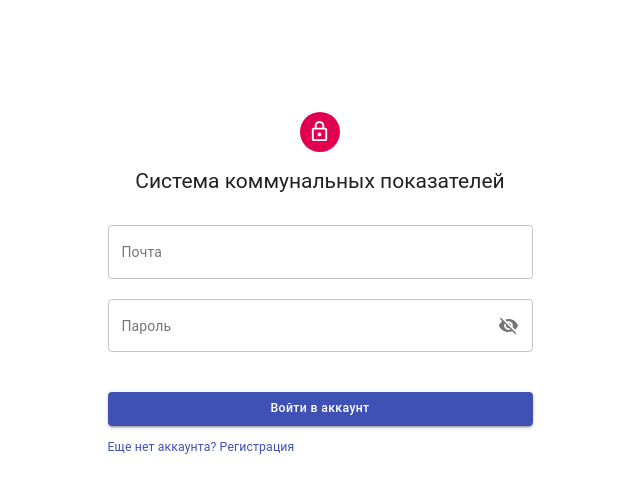
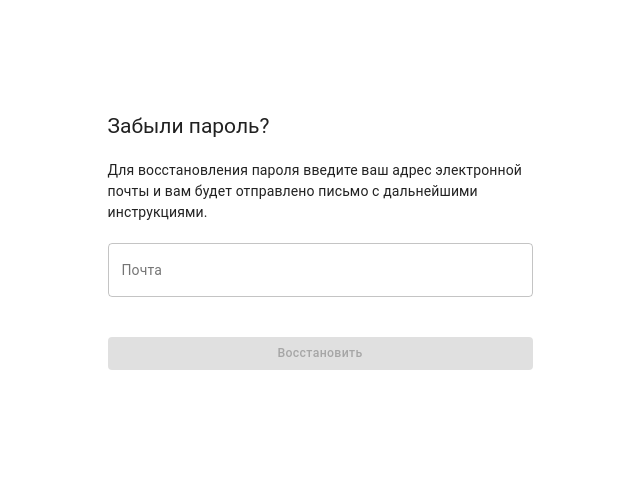
Before and after one commit to averholantsev/indicators_transfer, a React (Create React App) app: page /#/forgot-password in a window 1280 px wide. Before the commit this address led to /#/auth. Shown: the top 492 px of the page, without its empty margins (320-960 px from the left). Built offline with nearby package versions, Linux system fonts and the light colour scheme.

Commit message:
forgot password

```diff
--- a/src/App.js
+++ b/src/App.js
@@ -1,16 +1,17 @@
 import React, { Component } from "react";
 import { Route, Switch, Redirect } from "react-router-dom";
 import { connect } from "react-redux";
+import * as actions from "./store/actions/index";
 
 import Layout from "./hoc/Layout/Layout";
+import AuthForm from "./containers/AuthForm/AuthForm";
+import Logout from "./containers/AuthForm/Logout/Logout";
+import RegistrationForm from "./containers/RegistrationForm/RegistrationForm";
+import ForgotPassword from "./containers/ForgotPassword/ForgotPassword";
 import IndicatorsInsert from "./containers/IndicatorsInsert/IndicatorsInsert";
 import OutlayDetails from "./containers/OutlayDetails/OutlayDetails";
 import Tariffs from "./containers/Tariffs/Tariffs";
 import UsersProfile from "./containers/UsersProfile/UsersProfile";
-import AuthForm from "./containers/AuthForm/AuthForm";
-import Logout from "./containers/AuthForm/Logout/Logout";
-import RegistrationForm from "./containers/RegistrationForm/RegistrationForm";
-import * as actions from "./store/actions/index";
 
 class App extends Component {
   UNSAFE_componentWillMount() {
@@ -22,6 +23,7 @@ class App extends Component {
       <Switch>
         <Route path="/auth" component={AuthForm} />
         <Route path="/registration" component={RegistrationForm} />
+        <Route path="/forgot-password" component={ForgotPassword} />
         <Redirect to="/auth" />
       </Switch>
     );
--- a/src/containers/AuthForm/AuthForm.js
+++ b/src/containers/AuthForm/AuthForm.js
@@ -11,7 +11,7 @@ import {
   AuthInputPassword,
   AuthAlert,
 } from "../../components/UI/AuthComponents/index";
-import { Typography, Link } from "@material-ui/core";
+import { Typography, Link, Grid } from "@material-ui/core";
 import LockOutlinedIcon from "@material-ui/icons/LockOutlined";
 
 // Реализация классового компонента формы
@@ -87,7 +87,10 @@ class AuthForm extends Component {
 
   //Функция для отправки данных формы
   formSenderHandler = () => {
-    this.props.onAuth(this.state.auth.email.value, this.state.auth.password.value);
+    this.props.onAuth(
+      this.state.auth.email.value,
+      this.state.auth.password.value
+    );
   };
 
   render() {
@@ -108,7 +111,6 @@ class AuthForm extends Component {
             <AuthAlert severity="error">{this.props.errorMessage}</AuthAlert>
           ) : null}
           <AuthInput
-            key="email"
             id="email"
             label="Почта"
             name="email"
@@ -120,7 +122,6 @@ class AuthForm extends Component {
             value={email.value}
           />
           <AuthInputPassword
-            key="password"
             id="password"
             label="Пароль"
             name="password"
@@ -142,11 +143,22 @@ class AuthForm extends Component {
           >
             Войти в аккаунт
           </AuthButton>
-          <Typography>
-            <Link component={NavLink} to="/registration" variant="body2">
-              Еще нет аккаунта? Регистрация
-            </Link>
-          </Typography>
+          <Grid container spacing={1} direction="row">
+            <Grid item xs={6}>
+              <Typography>
+                <Link component={NavLink} to="/forgot-password" variant="body2">
+                  Забыли пароль?
+                </Link>
+              </Typography>
+            </Grid>
+            <Grid item xs={6}>
+              <Typography align="right">
+                <Link component={NavLink} to="/registration" variant="body2">
+                  Еще нет аккаунта? Регистрация
+                </Link>
+              </Typography>
+            </Grid>
+          </Grid>
         </form>
       </div>
     );
@@ -156,7 +168,6 @@ class AuthForm extends Component {
 //Использование Redux
 const mapStateToProps = (state) => {
   return {
-    isAuth: state.token !== null,
     loading: state.loading,
     errorMessage: state.error,
   };
--- /dev/null
+++ b/src/containers/ForgotPassword/ForgotPassword.css
@@ -0,0 +1,16 @@
+.form_container {
+  display: flex;
+  flex-direction: column;
+  margin: 0 auto;
+  margin-top: 5%;
+  max-width: 425px;
+  padding-top: 72px;
+}
+
+.headFont {
+  padding-bottom: 20px;
+}
+
+.typeFont {
+  padding-bottom: 10px;
+}
--- /dev/null
+++ b/src/containers/ForgotPassword/ForgotPassword.js
@@ -0,0 +1,124 @@
+import React, { Component } from "react";
+import { NavLink } from "react-router-dom";
+import axios from "../../axios-main";
+import CONFIG from "../../configuration.json";
+
+import "./ForgotPassword.css";
+import { checkFieldValidity } from "../../components/Helpers/FormHelper";
+import {
+  AuthAlert,
+  AuthButton,
+  AuthInput,
+} from "../../components/UI/AuthComponents/index";
+import { Typography, Link } from "@material-ui/core";
+
+export class ForgotPassword extends Component {
+  state = {
+    email: {
+      value: "",
+      validation: {
+        isEmail: true,
+      },
+      valid: false,
+      touched: false,
+    },
+    errorMessage: "",
+    emailSend: false,
+  };
+
+  inputHandler = (key, value) => {
+    let validation = checkFieldValidity(value, this.state[key].validation);
+    let newItem = {
+      ...this.state[key],
+      value: value,
+      valid: validation.isValid,
+      errorMessage: validation.errorMessage,
+      touched: true,
+    };
+
+    this.setState({ [key]: newItem });
+  };
+
+  sendPasswordRecovery = () => {
+    console.log("Пароль восстановлен");
+    const body = {
+      requestType: "PASSWORD_RESET",
+      email: this.state.email.value,
+    };
+    axios
+      .post(
+        `https://identitytoolkit.googleapis.com/v1/accounts:sendOobCode?key=${CONFIG.AUTH_API_KEY}`,
+        body
+      )
+      .then((response) => {
+        console.log(response);
+        this.setState({ emailSend: true });
+      })
+      .catch((error) => {
+        console.log(error.response.data);
+        if (error.response.data.error.message === "EMAIL_NOT_FOUND") {
+          this.setState({ errorMessage: "Данный почтовый ящик не зарегистрирован" });
+        }
+      });
+  };
+
+  render() {
+    const { email } = this.state;
+
+    const enterEmail = (
+      <div>
+        <Typography className="headFont" variant="h5" color="initial">
+          Забыли пароль?
+        </Typography>
+        <Typography className="typeFont" variant="body1" color="initial">
+          Для восстановления пароля введите ваш адрес электронной почты и вам
+          будет отправлено письмо с дальнейшими инструкциями.
+        </Typography>
+        {this.state.errorMessage ? (
+          <AuthAlert severity="error">{this.state.errorMessage}</AuthAlert>
+        ) : null}
+        <AuthInput
+          id="email"
+          label="Почта"
+          name="email"
+          value={email.value}
+          error={!email.valid && email.touched}
+          helperText={!email.valid && email.touched ? email.errorMessage : null}
+          onChange={(event) => this.inputHandler("email", event.target.value)}
+        />
+        <AuthButton
+          disabled={!this.state.email.valid}
+          onClick={this.sendPasswordRecovery}
+        >
+          Восстановить
+        </AuthButton>
+      </div>
+    );
+
+    const information = (
+      <div>
+        <Typography className="headFont" variant="h5" color="initial">
+          Письмо отправлено!
+        </Typography>
+        <Typography className="typeFont" variant="body1" color="initial">
+          Вам было отправлено письмо на адрес электронной почты{" "}
+          <b>{email.value}</b> с дальнейшими инструкциями. Пожалуйста проверьте
+          ваш почтовый ящик.
+        </Typography>
+        <Typography>
+          <Link component={NavLink} to="/auth" variant="body2">
+            Вернутся на форму входа
+          </Link>
+        </Typography>
+      </div>
+    );
+
+    return (
+      <div className="form_container">
+        {!this.state.emailSend ? enterEmail : information}
+      </div>
+    );
+  }
+}
+
+export default ForgotPassword;
--- a/src/store/reducers/auth.js
+++ b/src/store/reducers/auth.js
@@ -40,7 +40,12 @@ const authFail = (state, action) => {
     action.error.message === "EMAIL_NOT_FOUND"
   ) {
     errorMessage = "Пользователь с таким Email еще не зарегистрирован";
-  } else {
+  } else if (
+    action.error.code === 400 &&
+    action.error.message === "INVALID_PASSWORD"
+  ) {
+    errorMessage = "Не правильно указан пароль";
+  }else {
     errorMessage = "Произошла ошибка, попробуйте повторите попытку позднее";
   }
   return updateObject(state, {
```
